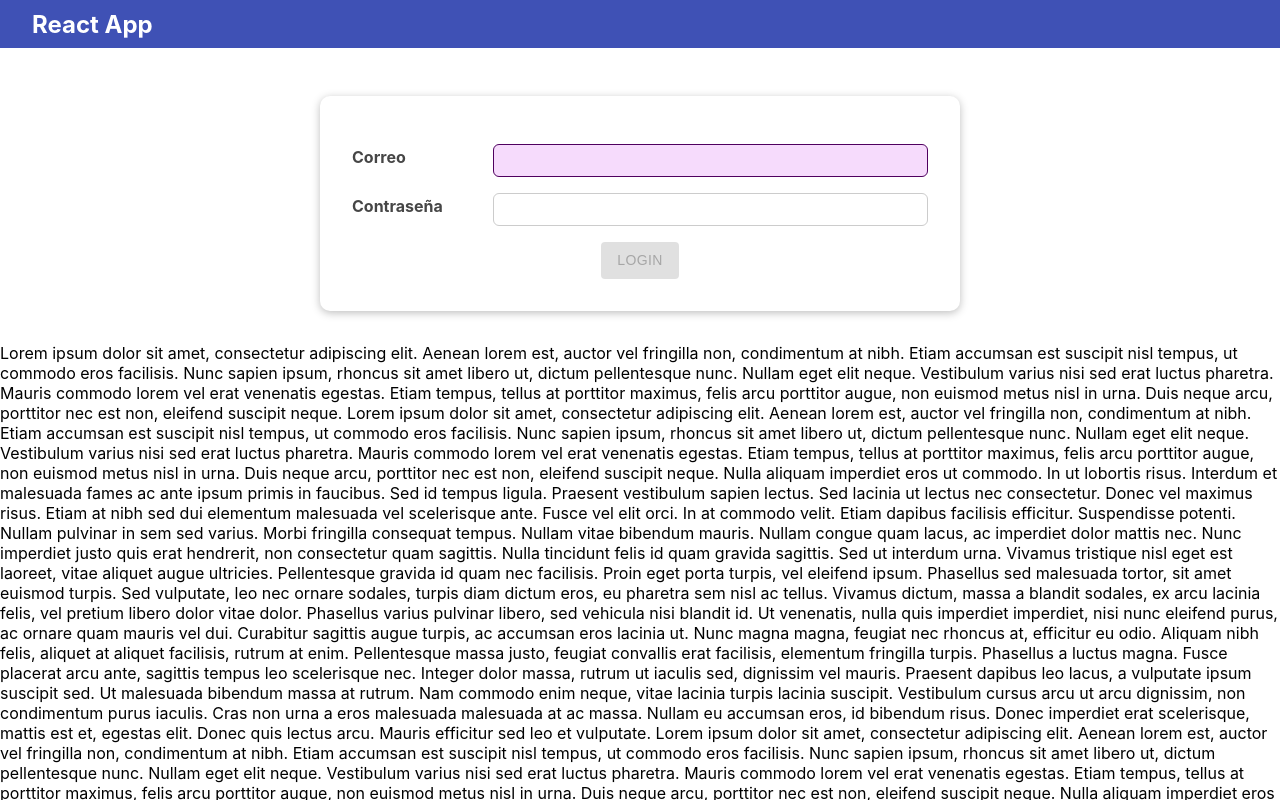
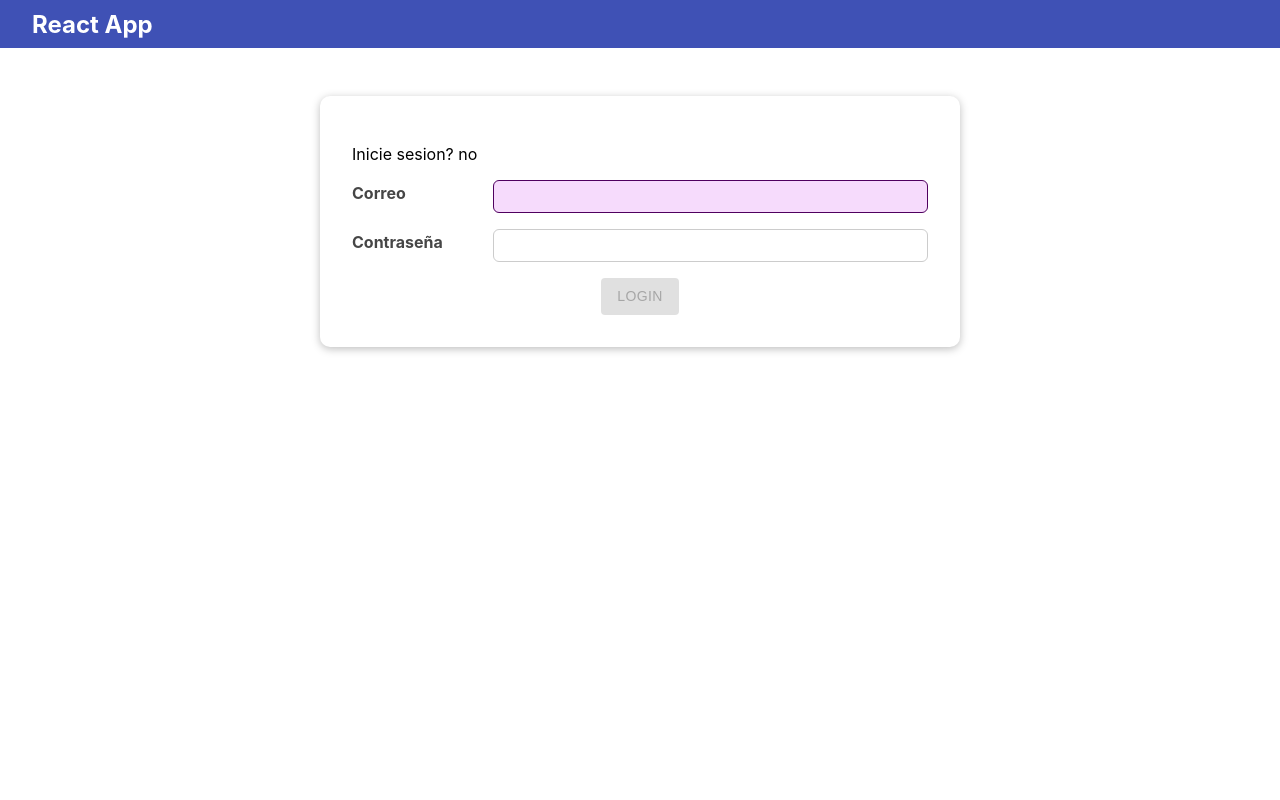
Before and after one commit to DanyDolphin/fundamentos-react, a React (Create React App) app in the folder Proyecto-Inicial/: page / in a window 1280 px wide. Shown: the top 800 px of the page. Built offline with nearby package versions, Linux system fonts and the light colour scheme.

Commit message:
agregando AuthContext

```diff
--- a/Proyecto-Inicial/src/App.js
+++ b/Proyecto-Inicial/src/App.js
@@ -1,64 +1,29 @@
-import React, { useState, useEffect } from "react";
+import React, { useState, useEffect, useContext } from "react";
 import Login from "./components/Login/Login";
 import Home from "./components/Home/Home";
 import Header from "./components/Header/Header";
 
+import AuthContext, {AuthContextProvider} from './contexts/AuthContext'
+
 function App() {
-  const [isLoggedIn, setIsLoggedIn] = useState(false);
-
-  useEffect(() => {
-    const isLoggedIn = localStorage.getItem('isLoggedIn');
-    if (isLoggedIn) {
-      setIsLoggedIn(true);
-    }
-  }, []);
-
-  const loginHandler = (email, password) => {
-    setIsLoggedIn(true);
-    localStorage.setItem('isLoggedIn', true)
-  };
-
-  const logoutHandler = () => {
-    setIsLoggedIn(false);
-  };
-
   return (
-    <React.Fragment>
-      <Header isAuthenticated={isLoggedIn} onLogout={logoutHandler} />
-      <main>
-        {!isLoggedIn && <Login onLogin={loginHandler} />}
-        {isLoggedIn && <Home onLogout={logoutHandler} />}
-        <p>
-        Lorem ipsum dolor sit amet, consectetur adipiscing elit. Aenean lorem est, auctor vel fringilla non, condimentum at nibh. Etiam accumsan est suscipit nisl tempus, ut commodo eros facilisis. Nunc sapien ipsum, rhoncus sit amet libero ut, dictum pellentesque nunc. Nullam eget elit neque. Vestibulum varius nisi sed erat luctus pharetra. Mauris commodo lorem vel erat venenatis egestas. Etiam tempus, tellus at porttitor maximus, felis arcu porttitor augue, non euismod metus nisl in urna. Duis neque arcu, porttitor nec est non, eleifend suscipit neque.
-        Lorem ipsum dolor sit amet, consectetur adipiscing elit. Aenean lorem est, auctor vel fringilla non, condimentum at nibh. Etiam accumsan est suscipit nisl tempus, ut commodo eros facilisis. Nunc sapien ipsum, rhoncus sit amet libero ut, dictum pellentesque nunc. Nullam eget elit neque. Vestibulum varius nisi sed erat luctus pharetra. Mauris commodo lorem vel erat venenatis egestas. Etiam tempus, tellus at porttitor maximus, felis arcu porttitor augue, non euismod metus nisl in urna. Duis neque arcu, porttitor nec est non, eleifend suscipit neque.
-
-Nulla aliquam imperdiet eros ut commodo. In ut lobortis risus. Interdum et malesuada fames ac ante ipsum primis in faucibus. Sed id tempus ligula. Praesent vestibulum sapien lectus. Sed lacinia ut lectus nec consectetur. Donec vel maximus risus.
-
-Etiam at nibh sed dui elementum malesuada vel scelerisque ante. Fusce vel elit orci. In at commodo velit. Etiam dapibus facilisis efficitur. Suspendisse potenti. Nullam pulvinar in sem sed varius. Morbi fringilla consequat tempus. Nullam vitae bibendum mauris. Nullam congue quam lacus, ac imperdiet dolor mattis nec. Nunc imperdiet justo quis erat hendrerit, non consectetur quam sagittis. Nulla tincidunt felis id quam gravida sagittis. Sed ut interdum urna. Vivamus tristique nisl eget est laoreet, vitae aliquet augue ultricies. Pellentesque gravida id quam nec facilisis.
-
-Proin eget porta turpis, vel eleifend ipsum. Phasellus sed malesuada tortor, sit amet euismod turpis. Sed vulputate, leo nec ornare sodales, turpis diam dictum eros, eu pharetra sem nisl ac tellus. Vivamus dictum, massa a blandit sodales, ex arcu lacinia felis, vel pretium libero dolor vitae dolor. Phasellus varius pulvinar libero, sed vehicula nisi blandit id. Ut venenatis, nulla quis imperdiet imperdiet, nisi nunc eleifend purus, ac ornare quam mauris vel dui. Curabitur sagittis augue turpis, ac accumsan eros lacinia ut. Nunc magna magna, feugiat nec rhoncus at, efficitur eu odio. Aliquam nibh felis, aliquet at aliquet facilisis, rutrum at enim. Pellentesque massa justo, feugiat convallis erat facilisis, elementum fringilla turpis.
-
-Phasellus a luctus magna. Fusce placerat arcu ante, sagittis tempus leo scelerisque nec. Integer dolor massa, rutrum ut iaculis sed, dignissim vel mauris. Praesent dapibus leo lacus, a vulputate ipsum suscipit sed. Ut malesuada bibendum massa at rutrum. Nam commodo enim neque, vitae lacinia turpis lacinia suscipit. Vestibulum cursus arcu ut arcu dignissim, non condimentum purus iaculis. Cras non urna a eros malesuada malesuada at ac massa. Nullam eu accumsan eros, id bibendum risus. Donec imperdiet erat scelerisque, mattis est et, egestas elit. Donec quis lectus arcu. Mauris efficitur sed leo et vulputate.
-Lorem ipsum dolor sit amet, consectetur adipiscing elit. Aenean lorem est, auctor vel fringilla non, condimentum at nibh. Etiam accumsan est suscipit nisl tempus, ut commodo eros facilisis. Nunc sapien ipsum, rhoncus sit amet libero ut, dictum pellentesque nunc. Nullam eget elit neque. Vestibulum varius nisi sed erat luctus pharetra. Mauris commodo lorem vel erat venenatis egestas. Etiam tempus, tellus at porttitor maximus, felis arcu porttitor augue, non euismod metus nisl in urna. Duis neque arcu, porttitor nec est non, eleifend suscipit neque.
-
-Nulla aliquam imperdiet eros ut commodo. In ut lobortis risus. Interdum et malesuada fames ac ante ipsum primis in faucibus. Sed id tempus ligula. Praesent vestibulum sapien lectus. Sed lacinia ut lectus nec consectetur. Donec vel maximus risus.
-
-Etiam at nibh sed dui elementum malesuada vel scelerisque ante. Fusce vel elit orci. In at commodo velit. Etiam dapibus facilisis efficitur. Suspendisse potenti. Nullam pulvinar in sem sed varius. Morbi fringilla consequat tempus. Nullam vitae bibendum mauris. Nullam congue quam lacus, ac imperdiet dolor mattis nec. Nunc imperdiet justo quis erat hendrerit, non consectetur quam sagittis. Nulla tincidunt felis id quam gravida sagittis. Sed ut interdum urna. Vivamus tristique nisl eget est laoreet, vitae aliquet augue ultricies. Pellentesque gravida id quam nec facilisis.
-
-Proin eget porta turpis, vel eleifend ipsum. Phasellus sed malesuada tortor, sit amet euismod turpis. Sed vulputate, leo nec ornare sodales, turpis diam dictum eros, eu pharetra sem nisl ac tellus. Vivamus dictum, massa a blandit sodales, ex arcu lacinia felis, vel pretium libero dolor vitae dolor. Phasellus varius pulvinar libero, sed vehicula nisi blandit id. Ut venenatis, nulla quis imperdiet imperdiet, nisi nunc eleifend purus, ac ornare quam mauris vel dui. Curabitur sagittis augue turpis, ac accumsan eros lacinia ut. Nunc magna magna, feugiat nec rhoncus at, efficitur eu odio. Aliquam nibh felis, aliquet at aliquet facilisis, rutrum at enim. Pellentesque massa justo, feugiat convallis erat facilisis, elementum fringilla turpis.
-
-Phasellus a luctus magna. Fusce placerat arcu ante, sagittis tempus leo scelerisque nec. Integer dolor massa, rutrum ut iaculis sed, dignissim vel mauris. Praesent dapibus leo lacus, a vulputate ipsum suscipit sed. Ut malesuada bibendum massa at rutrum. Nam commodo enim neque, vitae lacinia turpis lacinia suscipit. Vestibulum cursus arcu ut arcu dignissim, non condimentum purus iaculis. Cras non urna a eros malesuada malesuada at ac massa. Nullam eu accumsan eros, id bibendum risus. Donec imperdiet erat scelerisque, mattis est et, egestas elit. Donec quis lectus arcu. Mauris efficitur sed leo et vulputate.
-        Nulla aliquam imperdiet eros ut commodo. In ut lobortis risus. Interdum et malesuada fames ac ante ipsum primis in faucibus. Sed id tempus ligula. Praesent vestibulum sapien lectus. Sed lacinia ut lectus nec consectetur. Donec vel maximus risus.
-
-        Etiam at nibh sed dui elementum malesuada vel scelerisque ante. Fusce vel elit orci. In at commodo velit. Etiam dapibus facilisis efficitur. Suspendisse potenti. Nullam pulvinar in sem sed varius. Morbi fringilla consequat tempus. Nullam vitae bibendum mauris. Nullam congue quam lacus, ac imperdiet dolor mattis nec. Nunc imperdiet justo quis erat hendrerit, non consectetur quam sagittis. Nulla tincidunt felis id quam gravida sagittis. Sed ut interdum urna. Vivamus tristique nisl eget est laoreet, vitae aliquet augue ultricies. Pellentesque gravida id quam nec facilisis.
-
-        Proin eget porta turpis, vel eleifend ipsum. Phasellus sed malesuada tortor, sit amet euismod turpis. Sed vulputate, leo nec ornare sodales, turpis diam dictum eros, eu pharetra sem nisl ac tellus. Vivamus dictum, massa a blandit sodales, ex arcu lacinia felis, vel pretium libero dolor vitae dolor. Phasellus varius pulvinar libero, sed vehicula nisi blandit id. Ut venenatis, nulla quis imperdiet imperdiet, nisi nunc eleifend purus, ac ornare quam mauris vel dui. Curabitur sagittis augue turpis, ac accumsan eros lacinia ut. Nunc magna magna, feugiat nec rhoncus at, efficitur eu odio. Aliquam nibh felis, aliquet at aliquet facilisis, rutrum at enim. Pellentesque massa justo, feugiat convallis erat facilisis, elementum fringilla turpis.
-
-        Phasellus a luctus magna. Fusce placerat arcu ante, sagittis tempus leo scelerisque nec. Integer dolor massa, rutrum ut iaculis sed, dignissim vel mauris. Praesent dapibus leo lacus, a vulputate ipsum suscipit sed. Ut malesuada bibendum massa at rutrum. Nam commodo enim neque, vitae lacinia turpis lacinia suscipit. Vestibulum cursus arcu ut arcu dignissim, non condimentum purus iaculis. Cras non urna a eros malesuada malesuada at ac massa. Nullam eu accumsan eros, id bibendum risus. Donec imperdiet erat scelerisque, mattis est et, egestas elit. Donec quis lectus arcu. Mauris efficitur sed leo et vulputate.
-        </p>
-      </main>
-    </React.Fragment>
+    <AuthContextProvider>
+      <AppLayout/>
+    </AuthContextProvider>
   );
 }
 
+function AppLayout () {
+  const authContext = useContext(AuthContext)
+
+  const {isLoggedIn} = authContext
+  return <>
+    <Header isAuthenticated={isLoggedIn}/>
+      <main>
+        {!isLoggedIn && <Login/>}
+        {isLoggedIn && <Home/>}
+      </main>
+  </>
+}
+
 export default App;
--- a/Proyecto-Inicial/src/components/Header/Navigation.js
+++ b/Proyecto-Inicial/src/components/Header/Navigation.js
@@ -1,23 +1,29 @@
+import { useContext } from "react";
+
 import Button from "../UI/Button/Button";
 import styles from "./Navigation.module.css";
 
-function Navigation(props) {
+import AuthContext from "../../contexts/AuthContext";
+
+
+function Navigation() {
+  const authContext = useContext(AuthContext)
   return (
     <nav className={styles.nav}>
       <ul>
-        {props.isLoggedIn && (
+        {authContext.isLoggedIn && (
           <li>
             <a href="/">Usuarios</a>
           </li>
         )}
-        {props.isLoggedIn && (
+        {authContext.isLoggedIn && (
           <li>
             <a href="/">Admin</a>
           </li>
         )}
-        {props.isLoggedIn && (
+        {authContext.isLoggedIn && (
           <li>
-            <Button onClick={props.onLogout} color="secondary">
+            <Button onClick={() => authContext.setIsLoggedIn(false)} color="secondary">
               Salir
             </Button>
           </li>
--- a/Proyecto-Inicial/src/components/Home/Home.js
+++ b/Proyecto-Inicial/src/components/Home/Home.js
@@ -1,10 +1,15 @@
+import {useContext} from 'react'
 import Card from "../UI/Card/Card";
 import styles from "./Home.module.css";
 
+import AuthContext from "../../contexts/AuthContext";
+
 function Home() {
+  const authContext = useContext(AuthContext)
   return (
     <Card className={styles.home}>
       <h1>¡Bienvenido!</h1>
+      <p>Inicie sesion? {authContext.isLoggedIn ? 'si' : 'no'}</p>
     </Card>
   );
 }
--- a/Proyecto-Inicial/src/components/Login/Login.js
+++ b/Proyecto-Inicial/src/components/Login/Login.js
@@ -1,4 +1,4 @@
-import React, { useEffect, useReducer, useRef } from "react";
+import React, { useEffect, useReducer, useRef, useContext } from "react";
 
 import Card from "../UI/Card/Card";
 import Button from "../UI/Button/Button";
@@ -6,9 +6,12 @@ import styles from "./Login.module.css";
 
 import {reducer, initialState, ACTIONS} from './reducer'
 
+import AuthContext from "../../contexts/AuthContext";
+
 function Login(props) {
   const [state, dispatch] = useReducer(reducer, initialState);
   const emailRef = useRef();
+  const authContext = useContext(AuthContext);
 
   const {email, emailIsValid, password, passwordIsValid, formIsValid} = state
 
@@ -55,11 +58,13 @@ function Login(props) {
 
   const submitHandler = (event) => {
     event.preventDefault();
-    props.onLogin(email, password);
+    authContext.setIsLoggedIn(true);
+    //props.onLogin(email, password);
   };
 
   return (
     <Card className={styles.login}>
+      <p>Inicie sesion? {authContext.isLoggedIn ? 'si' : 'no'}</p>
       <form onSubmit={submitHandler}>
         <div
           className={`${styles.control} ${
--- /dev/null
+++ b/Proyecto-Inicial/src/contexts/AuthContext.js
@@ -0,0 +1,24 @@
+import React, { createContext, useEffect, useState } from 'react';
+
+const AuthContext = createContext({
+    isLoggedIn: false
+})
+
+export const AuthContextProvider = ({children}) => {
+    const [isLoggedIn, setIsLoggedIn] = useState(false);
+
+    useEffect(() => {
+        const isLoggedIn = localStorage.getItem('isLoggedIn');
+        if (isLoggedIn) {
+            setIsLoggedIn(true);
+        }
+    }, []);
+
+    return (
+        <AuthContext.Provider value={{ isLoggedIn, setIsLoggedIn }}>
+            {children}
+        </AuthContext.Provider>
+    )
+}
+
+export default AuthContext;
```
Also changed, not shown: Proyecto-Inicial/src/components/Header/Header.js (+2 -5 lines).
